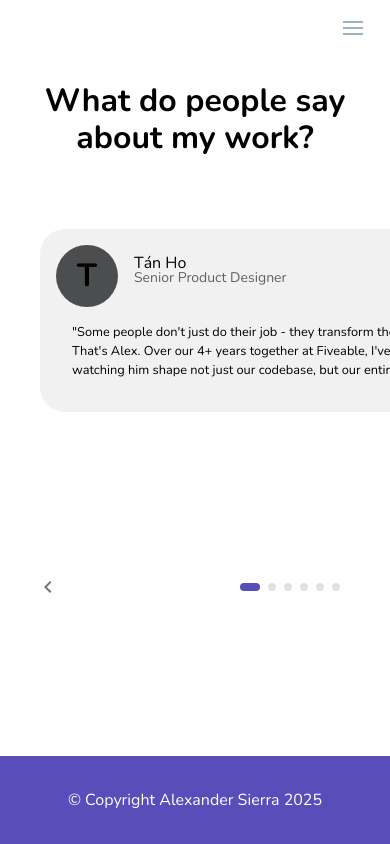
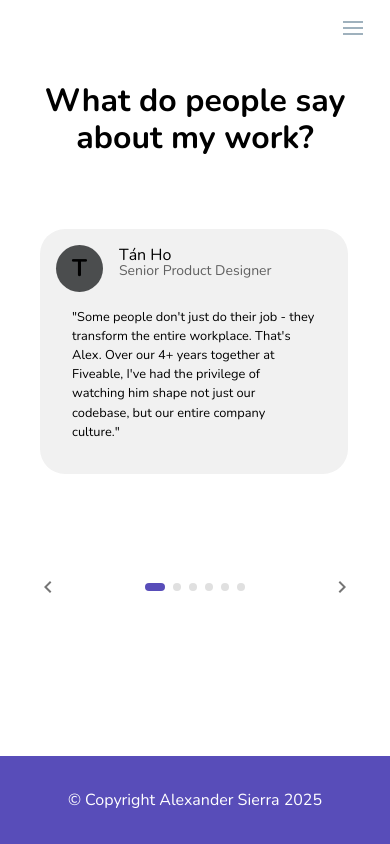
Before and after one commit to alexandercsierra/portfolio-2024, a React (Vite) app: page /testimonials in a window 390 px wide. Built offline with nearby package versions, Linux system fonts and the light colour scheme.

Commit message:
adjust mobile spacing and scroll to top for new pages

```diff
--- a/src/Layout.tsx
+++ b/src/Layout.tsx
@@ -1,10 +1,16 @@
-import { Outlet } from "react-router-dom";
+import { Outlet, useLocation } from "react-router-dom";
 import Nav, { MobileNav } from "./Nav";
 import { Box } from "@mui/material";
 import Footer from "./components/Footer";
-import { footerHeight } from "./constants/otherData";
+import { useEffect } from "react";
 
 const RootLayout = () => {
+  const { pathname } = useLocation();
+
+  useEffect(() => {
+    window.scrollTo(0, 0);
+  }, [pathname]);
+
   return (
     <>
       <head>
--- a/src/Projects.tsx
+++ b/src/Projects.tsx
@@ -20,6 +20,7 @@ const Projects = () => {
         {projectData.map((project, i) => {
           return (
             <ProjectCard
+              isFirst={i === 0}
               flexDirection={i % 2 === 0 ? "row" : "row-reverse"}
               rowBackgroundColor={i % 2 === 0 ? "white" : accentColor}
               {...project}
--- a/src/components/ProjectCard.tsx
+++ b/src/components/ProjectCard.tsx
@@ -21,6 +21,7 @@ const ProjectCard = ({
   rowBackgroundColor = "",
   flexDirection = "row",
   descArr = [],
+  isFirst,
 }: {
   title: string;
   id: string;
@@ -29,13 +30,15 @@ const ProjectCard = ({
   flexDirection?: string;
   descArr?: string[];
   rowBackgroundColor?: string;
+  isFirst: boolean;
 }) => {
   const textColor = rowBackgroundColor === accentColor ? "white" : "black";
   return (
     <Box
       sx={{
         display: "flex",
-        py: 8,
+        py: { xs: 4, md: 8 },
+        pt: isFirst ? 0 : { xs: 4, md: 8 },
         flexDirection: { xs: "column-reverse", md: flexDirection },
         justifyContent: "center",
         alignItems: "center",
--- a/src/components/Testimonial.tsx
+++ b/src/components/Testimonial.tsx
@@ -20,7 +20,7 @@ export const Testimonial = ({
         display: "flex",
         flexDirection: "column",
         alignItems: "flex-start",
-        width: "500px",
+        width: { xs: "90%", md: "500px" },
       }}
     >
       <Box sx={{ display: "flex", alignItems: "center" }}>
@@ -30,14 +30,16 @@ export const Testimonial = ({
             background: test.color,
             p: 2,
             borderRadius: "100%",
-            width: "30px",
-            height: "30px",
+            width: { xs: "15px", md: "30px" },
+            height: { xs: "15px", md: "30px" },
             display: "flex",
             justifyContent: "center",
             alignItems: "center",
           }}
         >
-          <Typography sx={{ fontSize: "2rem", fontWeight: "700" }}>
+          <Typography
+            sx={{ fontSize: { xs: "1.5rem", md: "2rem" }, fontWeight: "700" }}
+          >
             {test.name.charAt(0)}
           </Typography>
         </Box>
```
